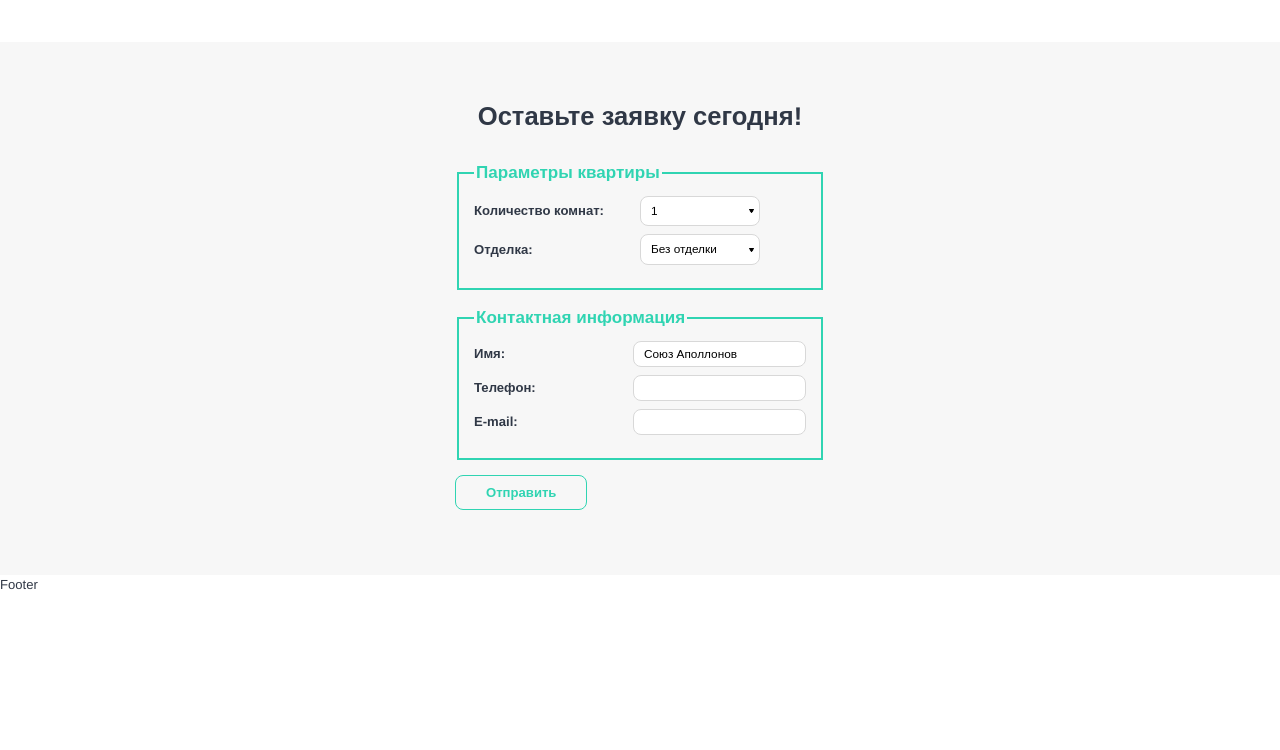
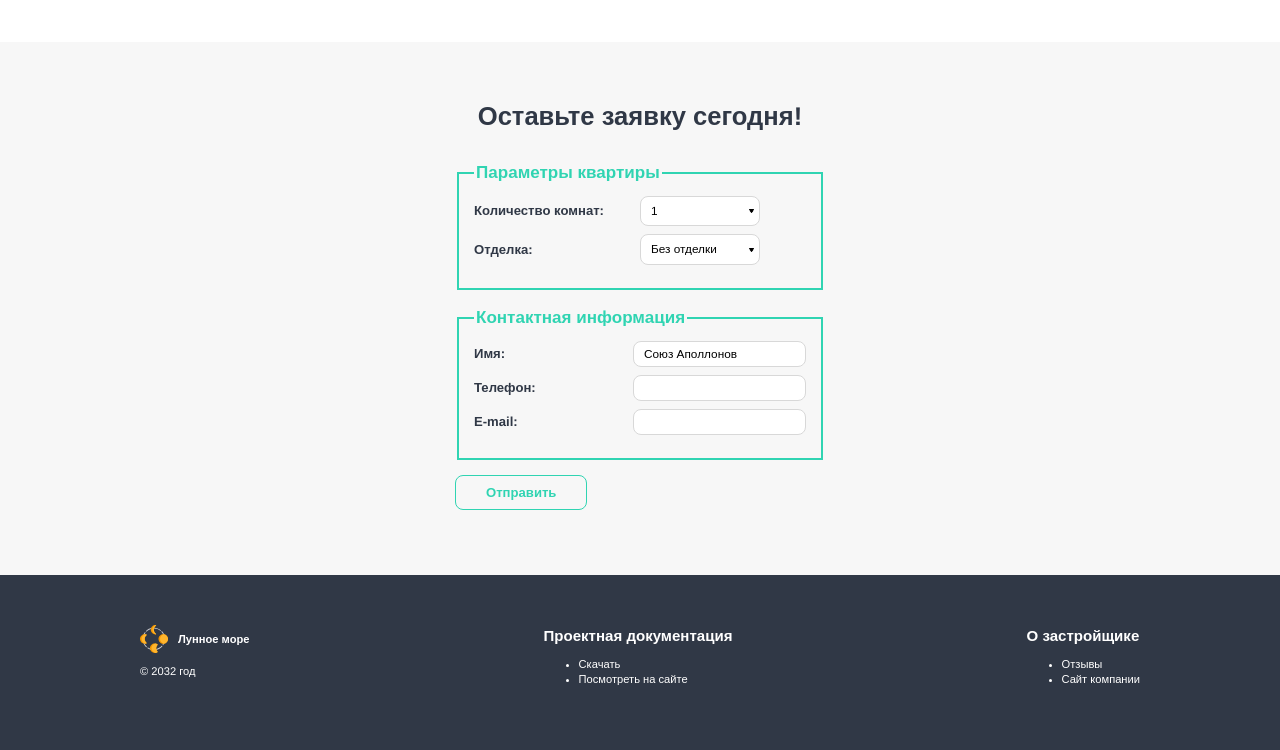
Before and after one commit to ikoriza/layout-designer-project-lvl1, a plain HTML site: page index.html in a window 1280 px wide. Shown: the part 1160-1910 px from the top of the page. Before the commit the page ends 1755 px from the top, so only its background shows below. Drawn offline with nearby package versions, Linux system fonts and the light colour scheme.

Commit message:
add footer

```diff
--- a/index.html
+++ b/index.html
@@ -129,7 +129,29 @@
         </section>
     </main>
     <footer>
-        Footer
+        <div class="wrapper flex-container">
+            <div>
+                <p class="logo flex-container">
+                    <img src="images/logo.svg" width="28" height="28" alt="Логотип ЖК «Лунное море»">
+                    <span>Лунное море</span>
+                </p>
+                <p>&copy; 2032 год</p>
+            </div>
+            <div>
+                <h3>Проектная документация</h3>
+                <ul>
+                    <li><a href="#">Скачать</a></li>
+                    <li><a href="#">Посмотреть на сайте</a></li>
+                </ul>
+            </div>
+            <div>
+                <h3>О застройщике</h3>
+                <ul>
+                    <li><a href="#">Отзывы</a></li>
+                    <li><a href="#">Сайт компании</a></li>
+                </ul>
+            </div>
+        </div>
     </footer>
 </body>
 
--- a/styles/style.css
+++ b/styles/style.css
@@ -246,3 +246,40 @@ select {
   padding: 9px 15px 8px 10px;
   background: url(../images/dropdown.png) no-repeat top 50% right 5px / 5px #ffffff;
 }
+
+/* FOOTER */
+footer {
+  padding: 50px 0 60px;
+  background-color: var(--color-main);
+  color: var(--color-inverse);
+  font-size: 85%;
+  -webkit-font-smoothing: antialiased;
+  -moz-osx-font-smoothing: grayscale;
+}
+
+footer .flex-container {
+  justify-content: space-between;
+}
+
+footer h3 {
+  font-size: 135%;
+  margin-top: 0;
+  margin-bottom: 10px;
+}
+
+footer ul {
+  margin: 0;
+  padding-left: 35px;
+  line-height: 1.3;
+}
+
+footer a {
+  border-bottom: 1px solid transparent;
+  color: var(--color-inverse);
+  text-decoration: none;
+}
+
+footer a:hover {
+  border-bottom: 1px solid var(--color-inverse);
+  transition: border-color 0.5s;
+}
```
